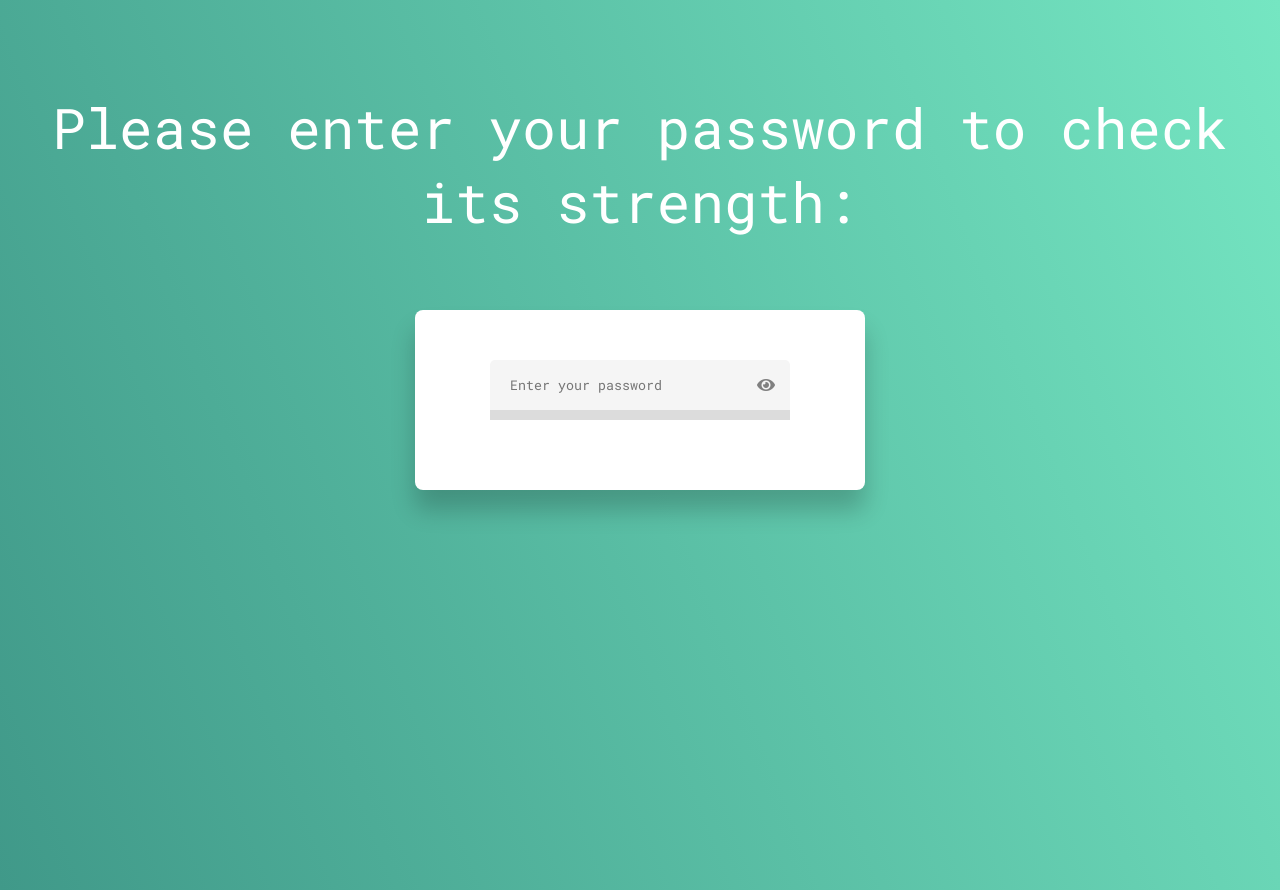
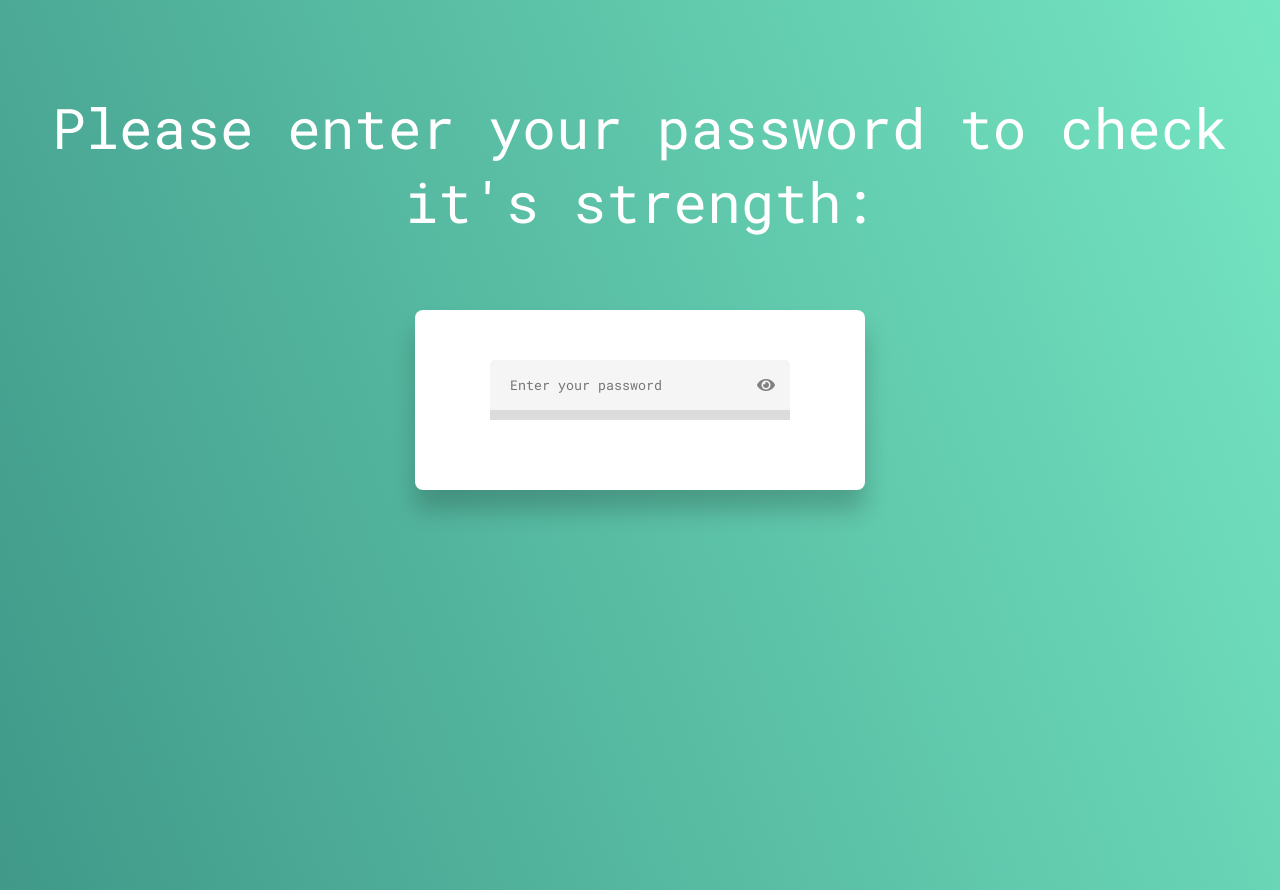
Before and after one commit to Srijita2002/Password_Strength_Checker, a plain HTML site: page index.html in a window 1280 px wide. Drawn offline with Linux system fonts and the light colour scheme.

Commit message:
Update index.html

```diff
--- a/index.html
+++ b/index.html
@@ -11,7 +11,7 @@
     <link rel="stylesheet" href="style.css">
 </head>
 <body>
-    <p class="description">Please enter your password to check its strength:</p>
+    <p class="description">Please enter your password to check it's strength:</p>
     <div class="wrapper">
         <div class="container">
             <input type="password" id="password" placeholder="Enter your password" oninput="strengthChecker()">
```
